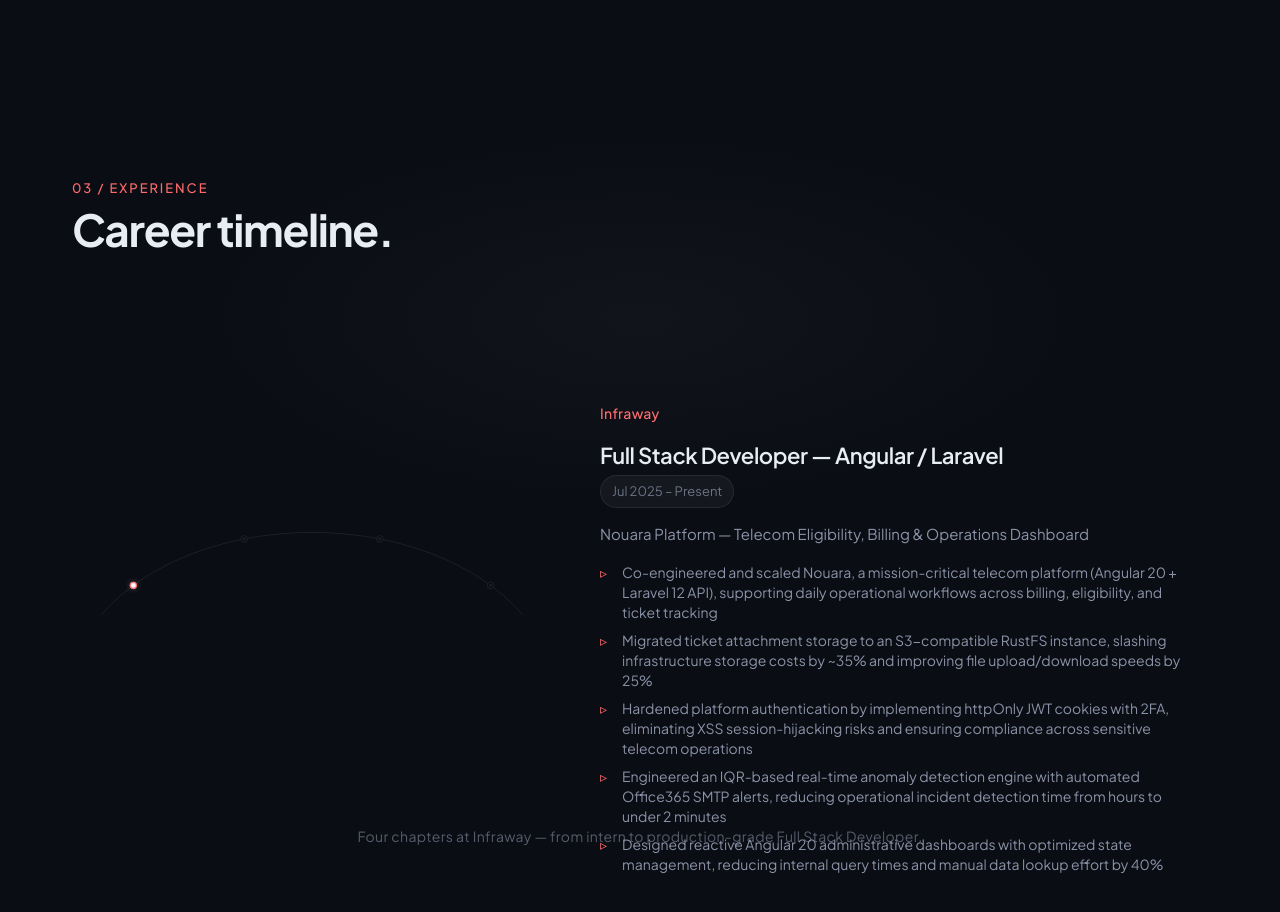
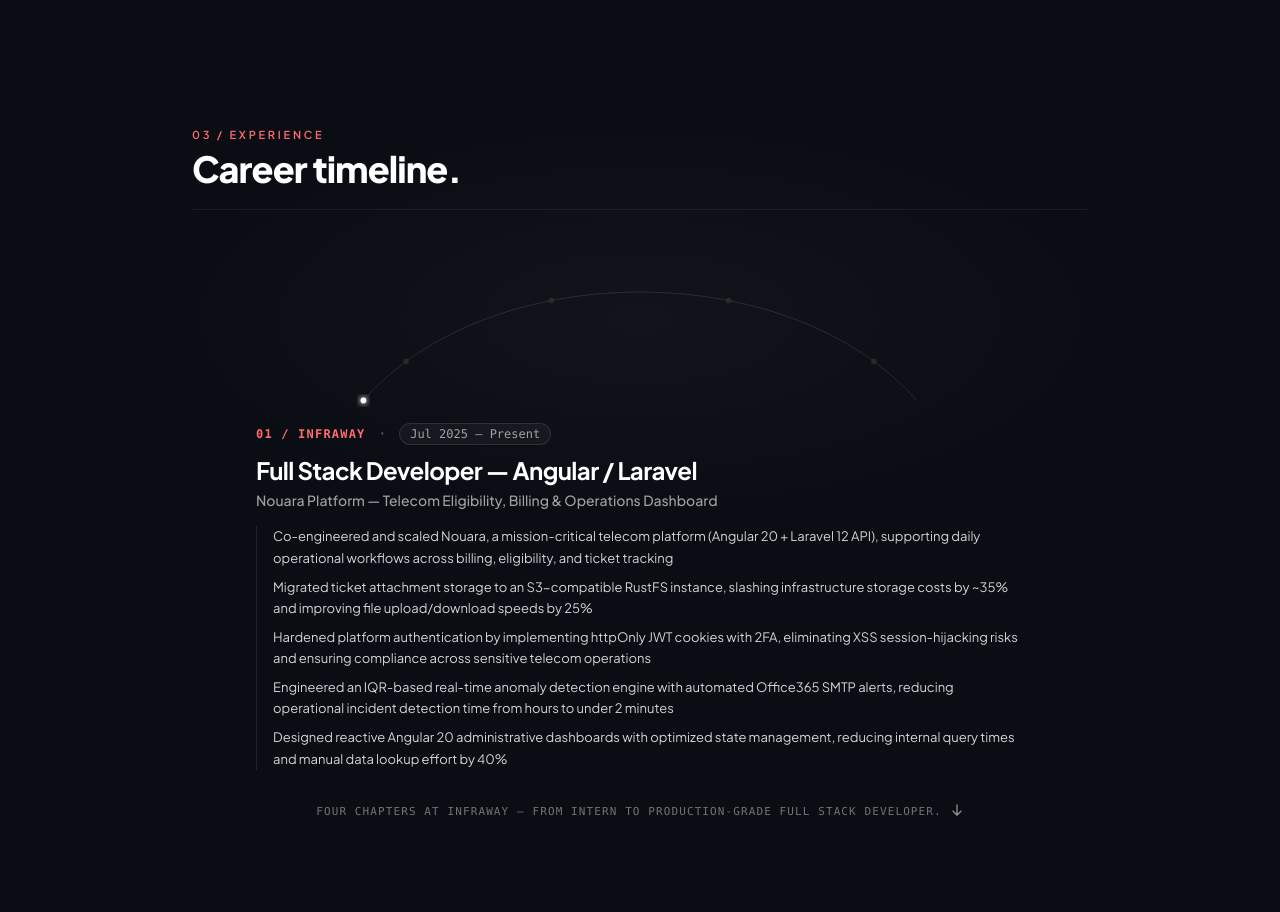
Before and after one commit to AmineMabrouk17/My-Portfolio, a Next.js app: page / in a window 1280 px wide. Shown: the part 2240-3152 px from the top of the page. Built offline with nearby package versions, Linux system fonts and the light colour scheme.

Commit message:
fix(ui): apply career timeline SVG arc (closes #50)

```diff
--- a/src/components/sections/Experience.tsx
+++ b/src/components/sections/Experience.tsx
@@ -2,7 +2,6 @@
 
 import { useRef, useState, useEffect, useCallback } from "react";
 import { useI18n } from "@/i18n/I18nContext";
-import { cn } from "@/lib/utils";
 
 const ARC_PATH = "M 60 260 C 260 30, 740 30, 940 260";
 const ARC_LENGTH = 1000;
@@ -99,10 +98,54 @@
 export default function Experience() {
   const { t } = useI18n();
   const containerRef = useRef<HTMLDivElement>(null);
-  const arcTrackRef = useRef<SVGPathElement>(null);
-  const headRef = useRef<SVGGElement>(null);
+  const progressPathRef = useRef<SVGPathElement>(null);
+  const headRef = useRef<SVGCircleElement>(null);
+  const nodeRefs = useRef<(SVGCircleElement | null)[]>([]);
   const [activeStep, setActiveStep] = useState(0);
   const rafRef = useRef<number>(0);
+  const [mounted, setMounted] = useState(false);
+
+  useEffect(() => {
+    setMounted(true);
+  }, []);
+
+  const syncArc = useCallback((progress: number) => {
+    const clamped = Math.min(1, Math.max(0, progress));
+
+    if (progressPathRef.current) {
+      progressPathRef.current.style.strokeDashoffset = String(ARC_LENGTH * (1 - clamped));
+    }
+
+    const headPt = getPointAtProgress(clamped);
+    if (headRef.current) {
+      headRef.current.setAttribute("cx", String(headPt.x));
+      headRef.current.setAttribute("cy", String(headPt.y));
+    }
+
+    let step = 0;
+    for (let i = MILESTONE_PCTS.length - 1; i >= 0; i--) {
+      if (clamped >= MILESTONE_PCTS[i] - 0.01) {
+        step = i;
+        break;
+      }
+    }
+
+    setActiveStep((prev) => {
+      if (prev !== step) return step;
+      return prev;
+    });
+
+    nodeRefs.current.forEach((circle, i) => {
+      if (!circle) return;
+      if (clamped >= MILESTONE_PCTS[i] - 0.01) {
+        circle.setAttribute("fill", "#ffffff");
+        circle.setAttribute("r", String(i === step ? 6 : 4.5));
+      } else {
+        circle.setAttribute("fill", "#262629");
+        circle.setAttribute("r", "4.5");
+      }
+    });
+  }, []);
 
   const handleScroll = useCallback(() => {
     cancelAnimationFrame(rafRef.current);
@@ -113,42 +156,17 @@
       const scrollable = el.offsetHeight - window.innerHeight;
       if (scrollable <= 0) return;
       const raw = -rect.top / scrollable;
-      const progress = Math.min(1, Math.max(0, raw));
-
-      const offset = ARC_LENGTH * (1 - progress);
-      if (arcTrackRef.current) {
-        arcTrackRef.current.style.strokeDashoffset = String(offset);
-      }
-
-      let pos = NODE_POSITIONS[0];
-      for (let i = MILESTONE_PCTS.length - 1; i >= 0; i--) {
-        if (progress >= MILESTONE_PCTS[i]) {
-          pos = NODE_POSITIONS[i];
-          break;
-        }
-      }
-      if (headRef.current) {
-        headRef.current.setAttribute("transform", `translate(${pos.x}, ${pos.y})`);
-      }
-
-      let step = 0;
-      for (let i = MILESTONE_PCTS.length - 1; i >= 0; i--) {
-        if (progress >= MILESTONE_PCTS[i]) {
-          step = i;
-          break;
-        }
-      }
-      setActiveStep(step);
+      syncArc(raw);
     });
-  }, []);
+  }, [syncArc]);
 
   useEffect(() => {
-    const el = containerRef.current;
-    if (!el) return;
+    handleScroll();
     window.addEventListener("scroll", handleScroll, { passive: true });
-    handleScroll();
+    window.addEventListener("resize", handleScroll);
     return () => {
       window.removeEventListener("scroll", handleScroll);
+      window.removeEventListener("resize", handleScroll);
       cancelAnimationFrame(rafRef.current);
     };
   }, [handleScroll]);
@@ -170,148 +188,152 @@
   }
 
   return (
-    <div ref={containerRef} className="relative" style={{ height: "420vh" }}>
-      <div className="sticky top-0 h-screen flex flex-col">
-        <div className="flex-1 flex flex-col max-w-[1200px] w-full mx-auto px-8 pt-[100px] pb-10 max-lg:pt-[80px]">
-          <div className="mb-8 max-lg:mb-6">
-            <div className="text-[var(--color-accent)] text-[13px] font-medium tracking-[0.15em] mb-2">
+    <div
+      ref={containerRef}
+      className="relative h-[420vh]"
+      id="timeline-scroll-wrapper"
+    >
+      <div className="sticky top-0 h-screen w-full flex flex-col justify-between overflow-hidden px-4 sm:px-8 py-8 sm:py-12">
+        <header className="w-full max-w-4xl mx-auto border-b border-white/[0.06] pb-5">
+          <span className="text-[11px] font-semibold tracking-[0.25em] text-[var(--color-accent)] uppercase block mb-1.5">
             {t("exp.num")}
-            </div>
-            <h2 className="text-[clamp(30px,4vw,44px)] font-bold tracking-[-0.03em] leading-none">
+          </span>
+          <h1 className="text-2xl sm:text-4xl font-extrabold text-white tracking-tight">
             {t("exp.h2")}
-            </h2>
-          </div>
+          </h1>
+        </header>
 
-          <div className="flex-1 flex items-center gap-12 min-h-0 max-xl:flex-col max-xl:gap-6 max-xl:justify-center">
-            <div className="relative w-[480px] h-[290px] shrink-0 max-xl:w-full max-xl:max-w-[500px] max-xl:h-auto max-xl:aspect-[480/290]">
+        <div className="w-full max-w-3xl mx-auto flex flex-col items-center justify-center my-auto">
+          <div className="relative w-full h-32 sm:h-44 flex items-center justify-center">
+            {mounted && (
               <svg
-                viewBox="0 0 1000 290"
-                className="w-full h-full"
-                preserveAspectRatio="xMidYMid meet"
+                viewBox="0 0 1000 280"
+                className="w-full h-full overflow-visible"
               >
                 <defs>
-                  <filter id="arc-glow" x="-20%" y="-20%" width="140%" height="140%">
-                    <feGaussianBlur in="SourceGraphic" stdDeviation="4" result="blur" />
-                    <feComposite in="SourceGraphic" in2="blur" operator="over" />
-                  </filter>
-                  <filter id="head-glow" x="-100%" y="-100%" width="300%" height="300%">
-                    <feDropShadow dx="0" dy="0" stdDeviation="8" floodColor="white" floodOpacity="0.6" />
+                  <filter id="node-glow" x="-60%" y="-60%" width="220%" height="220%">
+                    <feDropShadow dx="0" dy="0" stdDeviation="3" floodColor="#ffffff" floodOpacity="0.9" />
+                    <feDropShadow dx="0" dy="0" stdDeviation="9" floodColor="#ffffff" floodOpacity="0.6" />
                   </filter>
                 </defs>
 
                 <path
                   d={ARC_PATH}
                   fill="none"
-                  stroke="var(--color-border)"
-                  strokeWidth="2"
+                  stroke="rgba(255, 255, 255, 0.12)"
+                  strokeWidth="1.5"
+                  strokeLinecap="round"
                 />
 
                 <path
-                  ref={arcTrackRef}
+                  ref={progressPathRef}
                   d={ARC_PATH}
                   fill="none"
-                  stroke="var(--color-accent)"
-                  strokeWidth="3"
+                  stroke="#ffffff"
+                  strokeWidth="2"
                   strokeLinecap="round"
-                  filter="url(#arc-glow)"
                   strokeDasharray={ARC_LENGTH}
                   strokeDashoffset={ARC_LENGTH}
                 />
 
                 {NODE_POSITIONS.map((pos, i) => (
-                  <g key={i} onClick={() => jumpToStep(i)} className="cursor-pointer">
                   <circle
+                    key={i}
+                    ref={(el) => { nodeRefs.current[i] = el; }}
                     cx={pos.x}
                     cy={pos.y}
-                      r={22}
-                      fill="transparent"
+                    r={4.5}
+                    fill="#262629"
+                    className="cursor-pointer transition-all duration-300"
+                    onClick={() => jumpToStep(i)}
                   />
-                    <circle
-                      cx={pos.x}
-                      cy={pos.y}
-                      r={7}
-                      className={cn(
-                        "transition-all duration-500",
-                        i <= activeStep
-                          ? "fill-[var(--color-accent)] stroke-[var(--color-accent)]"
-                          : "fill-[var(--color-bg)] stroke-[var(--color-border)]"
-                      )}
-                      strokeWidth="2"
-                    />
-                    <circle
-                      cx={pos.x}
-                      cy={pos.y}
-                      r={3}
-                      className={cn(
-                        "transition-all duration-500",
-                        i <= activeStep ? "fill-white" : "fill-[var(--color-border)]"
-                      )}
-                    />
-                  </g>
                 ))}
 
-                <g ref={headRef} filter="url(#head-glow)">
-                  <circle cx="0" cy="0" r={5} fill="white" />
-                </g>
+                <circle
+                  ref={headRef}
+                  cx={NODE_POSITIONS[0].x}
+                  cy={NODE_POSITIONS[0].y}
+                  r={4.5}
+                  fill="#ffffff"
+                  filter="url(#node-glow)"
+                  className="pointer-events-none"
+                />
               </svg>
+            )}
           </div>
 
-            <div className="relative flex-1 min-h-[320px] max-xl:min-h-[260px] max-w-[600px]">
+          <div className="relative w-full min-h-[300px] sm:min-h-[280px] mt-2">
             {jobs.map((job, i) => (
               <div
                 key={job.titleKey}
-                  className={cn(
-                    "absolute inset-0 transition-all duration-500",
+                className={
                   i === activeStep
-                      ? "opacity-100 translate-y-0 pointer-events-auto"
-                      : "opacity-0 translate-y-4 pointer-events-none"
-                  )}
+                    ? "transition-all duration-500 opacity-100 transform translate-y-0"
+                    : "absolute inset-0 transition-all duration-500 opacity-0 pointer-events-none transform translate-y-4"
+                }
               >
-                  <div className="mb-4">
-                    <span className="text-[var(--color-accent)] text-sm font-medium tracking-[0.02em]">
-                      {job.company}
+                <div className="flex items-center gap-3 mb-2">
+                  <span className="text-xs font-mono font-bold text-[var(--color-accent)] tracking-widest uppercase">
+                    {`0${i + 1} / ${jobs[i].company}`}
+                  </span>
+                  <span className="text-neutral-600 font-mono">·</span>
+                  <span className="text-xs font-mono text-neutral-400 bg-white/[0.04] px-2.5 py-0.5 rounded-full border border-white/10">
+                    {job.date}
                   </span>
                 </div>
-                  <h3 className="text-[22px] font-semibold tracking-[-0.02em] mb-1.5 leading-tight">
+
+                <h2 className="text-xl sm:text-2xl font-bold text-white mb-1 tracking-tight">
                   {t(job.titleKey)}
-                  </h3>
-                  <span className="inline-block text-[13px] text-[var(--color-muted-2)] bg-white/[0.04] px-[11px] py-[5px] rounded-full border border-[var(--color-border)] mb-3.5">
-                    {job.date}
-                  </span>
-                  <p className="text-[var(--color-muted)] text-[15px] mb-4">
+                </h2>
+                <p className="text-xs sm:text-sm text-neutral-400 font-medium mb-4">
                   {t(job.descKey)}
                 </p>
-                  <ul className="list-none flex flex-col gap-2">
+
+                <ul className="space-y-2 text-xs sm:text-[13px] text-neutral-300 leading-relaxed border-l border-white/10 pl-4">
                   {job.bullets.map((bullet) => (
-                      <li
-                        key={bullet}
-                        className="text-sm text-[var(--color-muted)] pl-[22px] relative"
-                      >
-                        <span className="absolute left-0 top-0 text-[var(--color-accent)]">▹</span>
-                        {t(bullet)}
-                      </li>
+                    <li key={bullet}>{t(bullet)}</li>
                   ))}
                 </ul>
               </div>
             ))}
           </div>
         </div>
+
+        <footer className="w-full text-center pb-2">
+          <div className="inline-flex items-center gap-2 text-[11px] font-mono text-neutral-500 tracking-widest uppercase">
+            <span>{t("exp.sub")}</span>
+            <svg
+              className="w-3.5 h-3.5 animate-bounce text-neutral-400"
+              fill="none"
+              stroke="currentColor"
+              viewBox="0 0 24 24"
+            >
+              <path
+                strokeLinecap="round"
+                strokeLinejoin="round"
+                strokeWidth={2}
+                d="M19 14l-7 7m0 0l-7-7m7 7V3"
+              />
+            </svg>
           </div>
+        </footer>
 
         <div
-          className="pointer-events-none absolute inset-0"
+          className="pointer-events-none absolute inset-0 arc-ambient-glow"
           style={{
             background:
               "radial-gradient(ellipse 60% 40% at 50% 30%, rgba(255,255,255,0.03), transparent 70%)",
           }}
         />
-
-        <div className="absolute bottom-8 left-0 right-0 text-center">
-          <p className="text-[var(--color-muted)] text-sm tracking-wide opacity-60">
-            {t("exp.sub")}
-          </p>
-        </div>
       </div>
     </div>
   );
 }
+
+function getPointAtProgress(t: number) {
+  const mt = 1 - t;
+  return {
+    x: mt ** 3 * 60 + 3 * mt ** 2 * t * 260 + 3 * mt * t ** 2 * 740 + t ** 3 * 940,
+    y: mt ** 3 * 260 + 3 * mt ** 2 * t * 30 + 3 * mt * t ** 2 * 30 + t ** 3 * 260,
+  };
+}
```
Lines whose indentation alone changed are shown as unchanged.
